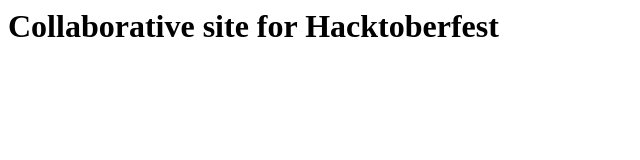
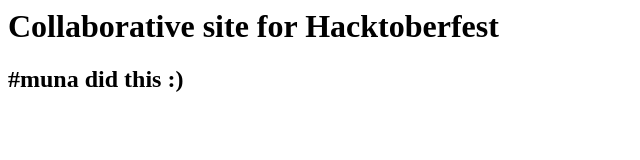
Before and after one commit to FParad0xx/octogame, a plain HTML site: page index.html in a window 1280 px wide. Shown: the whole page, without its empty margins (0-640 px from the left). Drawn offline with Linux system fonts and the light colour scheme.

Commit message:
Update index.html
hi

```diff
--- a/index.html
+++ b/index.html
@@ -1 +1,2 @@
 <h1> Collaborative site for Hacktoberfest </h1>
+<h2> #muna did this :) </h1>
```
